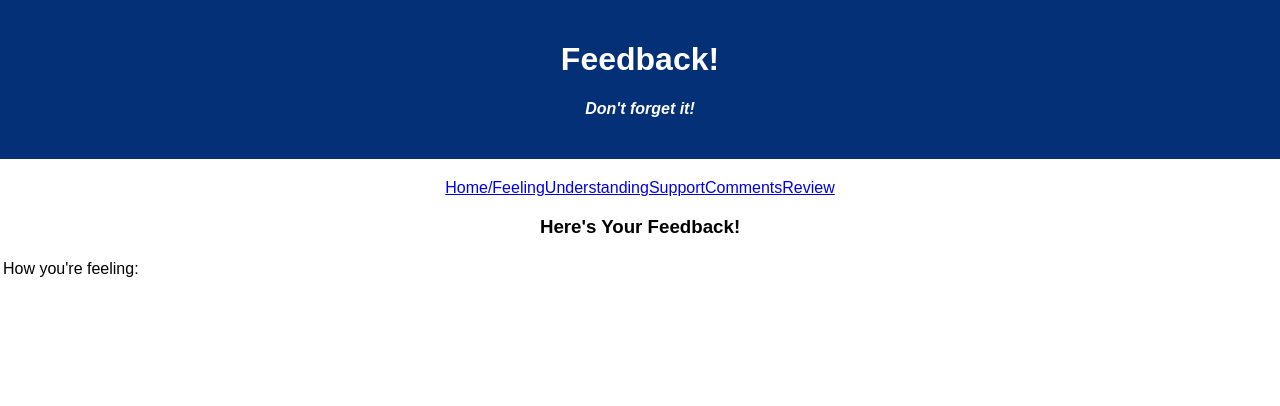
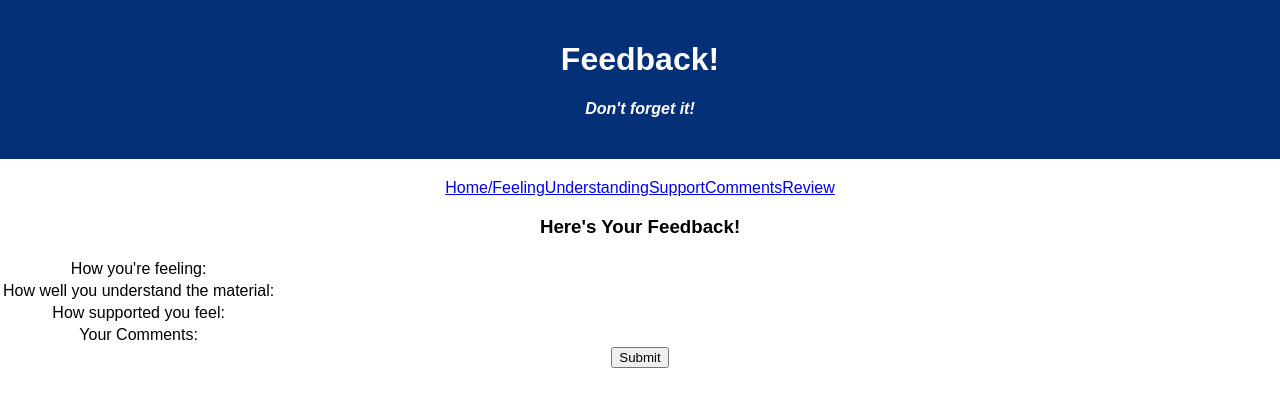
Before and after one commit to aoberle1/weekend-redux-feedback-loop, a React (Create React App) app: page /#/review in a window 1280 px wide. Shown: the top 406 px of the page. Built offline with nearby package versions, Linux system fonts and the light colour scheme.

Commit message:
finished review page except submit, working on axios post

```diff
--- a/src/components/Review/Review.jsx
+++ b/src/components/Review/Review.jsx
@@ -3,10 +3,24 @@ import { useDispatch, useSelector } from "react-redux";
 import { useHistory } from "react-router-dom";
 
 function Review () {
-    const feeling = useSelector(store => store.feeling);
-    const understanding = useSelector(store => store.understanding);
-    const support = useSelector(store => store.support);
-    const comment = useSelector(store => store.comment);
+    // const feeling = useSelector(store => store.feeling);
+    // const understanding = useSelector(store => store.understanding);
+    // const support = useSelector(store => store.support);
+    // const comments = useSelector(store => store.comment);
+    const feedback = useSelector(store => store.feedback)
+
+    // const feedbackToSend = {
+    //     feeling,
+    //     understanding,
+    //     support,
+    //     comments
+    // }
+
+    const handleSubmit = (event) => {
+        event.preventDefault();
+        console.log('feedback to send is:', feedback)
+
+    }
 
     return (
 
@@ -16,10 +30,23 @@ function Review () {
                 <tbody>
                     <tr>
                         <td>How you're feeling:</td>
-                        <td>{feeling}</td>
+                        <td>{feedback[0]}</td>
+                    </tr>
+                    <tr>
+                        <td>How well you understand the material:</td>
+                        <td>{feedback[1]}</td>
+                    </tr>
+                    <tr>
+                        <td>How supported you feel:</td>
+                        <td>{feedback[2]}</td>
+                    </tr>
+                    <tr>
+                        <td>Your Comments:</td>
+                        <td>{feedback[3]}</td>
                     </tr>
                 </tbody>
             </table>
+            <button onClick={handleSubmit}>Submit</button>
         </div>
 
     )
--- a/src/index.js
+++ b/src/index.js
@@ -6,45 +6,58 @@ import logger from 'redux-logger';
 import { createStore, combineReducers, applyMiddleware } from 'redux';
 import { Provider } from 'react-redux';
 
-
-const feeling = (state = [], action) => {
+const feedback = (state = [], action) => {
     if (action.type === 'ADD_FEELING') {
         console.log(`The feeling value entered in store was: ${action.payload}`)
         return [...state, action.payload];
-    }
-    return state;
-}
-
-const understanding = (state = [], action) => {
-    if (action.type === 'ADD_UNDERSTANDING') {
+    } else if (action.type === 'ADD_UNDERSTANDING') {
         console.log(`The understanding value entered in store was: ${action.payload}`)
         return [...state, action.payload];
-    }
-    return state;
-}
-
-const support = (state = [], action) => {
-    if(action.type === 'ADD_SUPPORT'){
+    } else if(action.type === 'ADD_SUPPORT'){
         console.log(`The support value entered in store was: ${action.payload}`)
         return [...state, action.payload]
-    }
-    return state;
-}
-
-const comment = (state = [], action) => {
-    if(action.type === 'ADD_COMMENT') {
+    } else if(action.type === 'ADD_COMMENT') {
         console.log(`The comment entered in store was: ${action.payload}`)
         return [...state, action.payload]
     }
     return state;
 }
 
+// const feeling = (state = '', action) => {
+//     if (action.type === 'ADD_FEELING') {
+//         console.log(`The feeling value entered in store was: ${action.payload}`)
+//         return [...state, action.payload];
+//     }
+//     return state;
+// }
+
+// const understanding = (state = '', action) => {
+//     if (action.type === 'ADD_UNDERSTANDING') {
+//         console.log(`The understanding value entered in store was: ${action.payload}`)
+//         return [...state, action.payload];
+//     }
+//     return state;
+// }
+
+// const support = (state = '', action) => {
+//     if(action.type === 'ADD_SUPPORT'){
+//         console.log(`The support value entered in store was: ${action.payload}`)
+//         return [...state, action.payload]
+//     }
+//     return state;
+// }
+
+// const comment = (state = '', action) => {
+//     if(action.type === 'ADD_COMMENT') {
+//         console.log(`The comment entered in store was: ${action.payload}`)
+//         return [...state, action.payload]
+//     }
+//     return state;
+// }
+
 const storeInstance = createStore(
     combineReducers({
-        feeling,
-        understanding,
-        support,
-        comment
+        feedback
     }),
     applyMiddleware(logger),
 );
```
Also changed, not shown: 2 other files (tests, documents, lock files or other folders).
